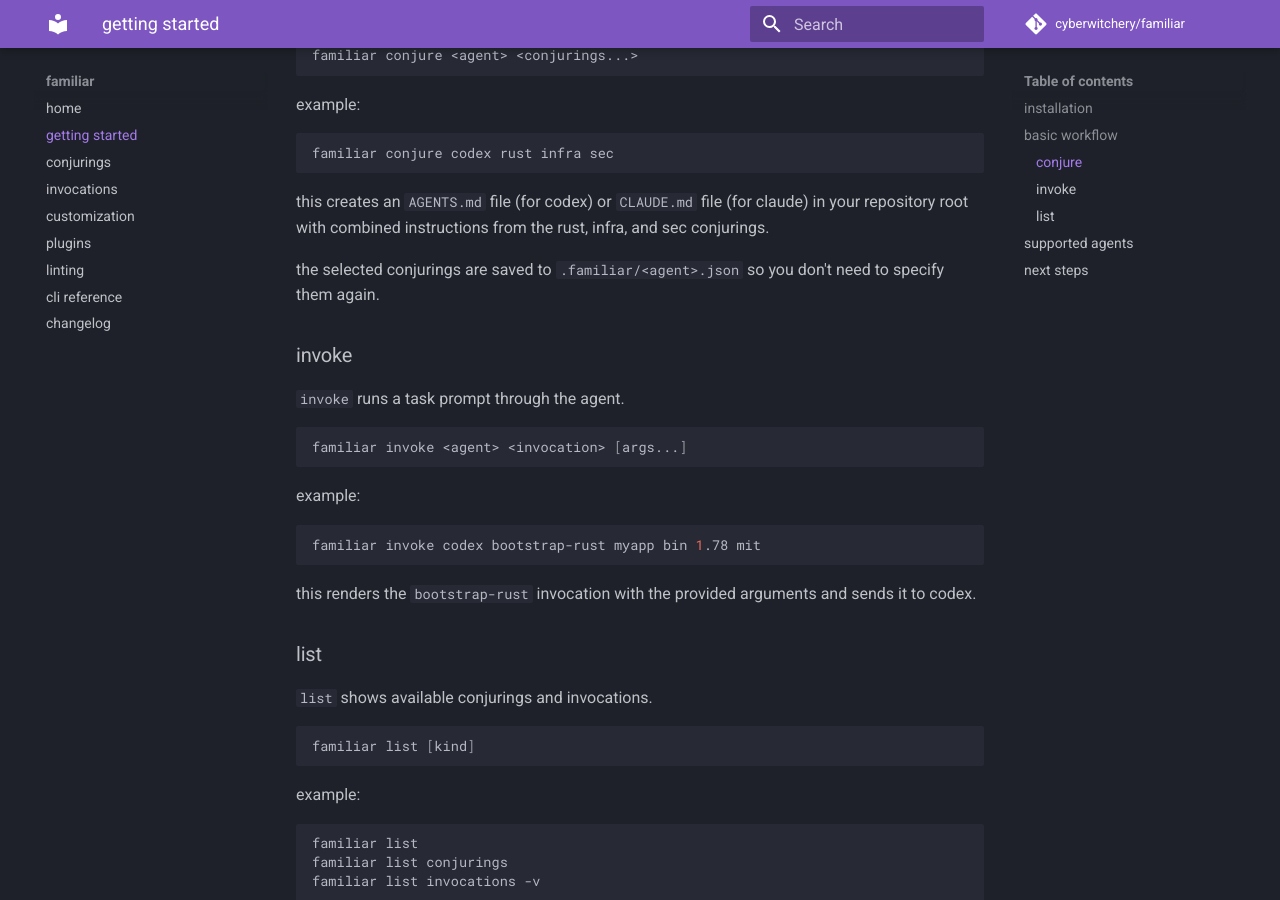
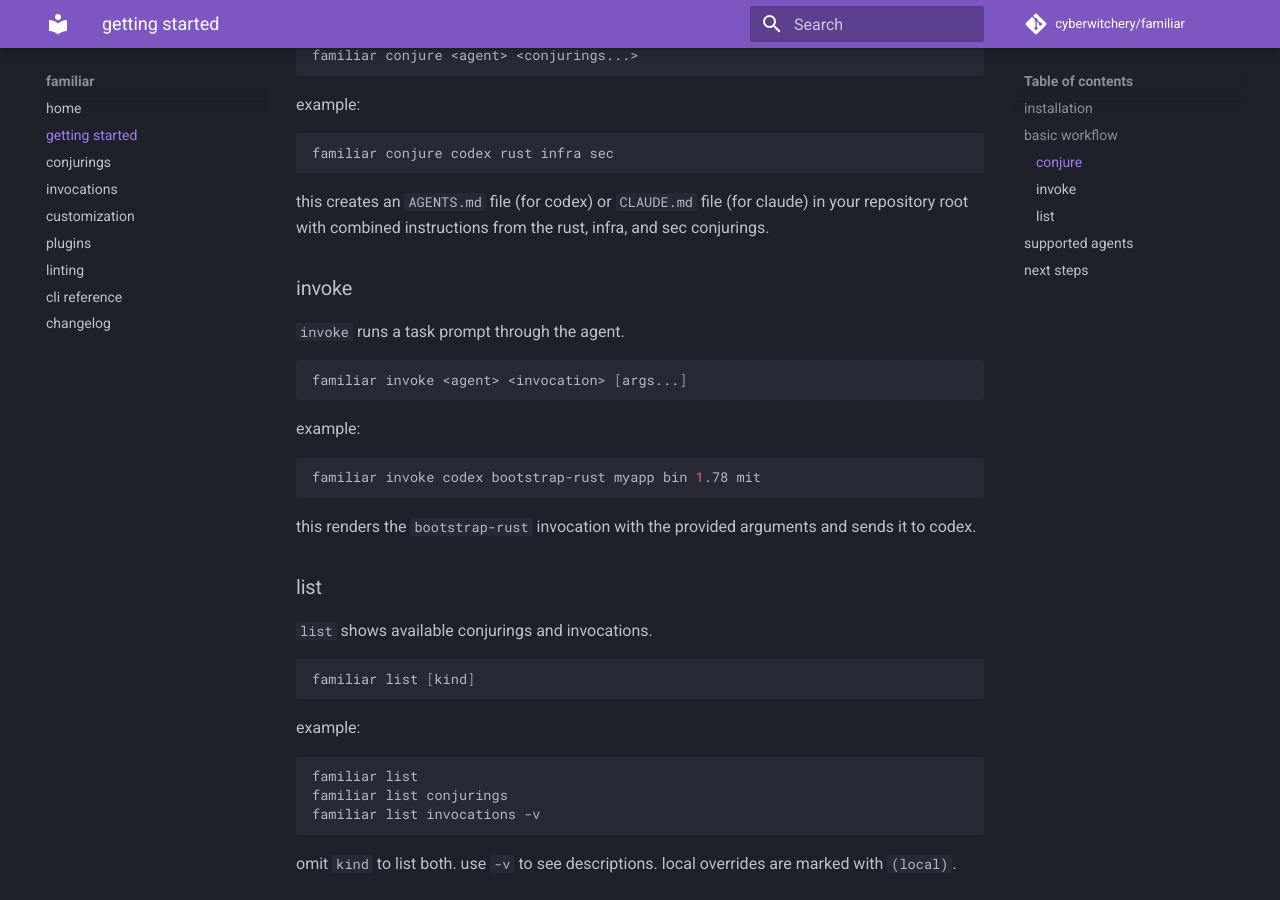
Before and after one commit to cyberwitchery/familiar, an MkDocs documentation site: the page built from docs/getting-started.md, in a window 1280 px wide and 900 px high, scrolled down 471 px. Built offline with MkDocs 1.6.1 and Material for MkDocs 9.7.7, drawn with Linux system fonts in a browser that asks for light colours; comment, search, counter and statistics services are not loaded; some of the changed lines change nothing that is shown.

Commit message:
fix doc issues

````diff
--- a/docs/getting-started.md
+++ b/docs/getting-started.md
@@ -25,8 +25,6 @@ familiar conjure codex rust infra sec
 ```
 
 this creates an `AGENTS.md` file (for codex) or `CLAUDE.md` file (for claude) in your repository root with combined instructions from the rust, infra, and sec conjurings.
-
-the selected conjurings are saved to `.familiar/<agent>.json` so you don't need to specify them again.
 
 ### invoke
 
--- a/mkdocs.yml
+++ b/mkdocs.yml
@@ -18,7 +18,7 @@ nav:
   - plugins: plugins.md
   - linting: linting.md
   - cli reference: cli.md
-  - changelog: changelog.md
+  - changelog: https://github.com/cyberwitchery/familiar/blob/main/changelog.md
 
 markdown_extensions:
   - admonition
````
